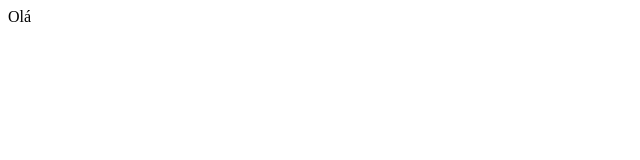
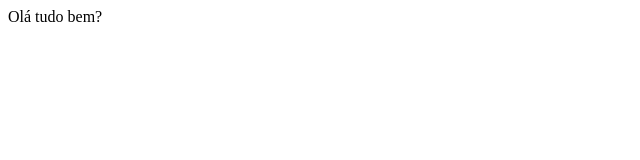
Before and after one commit to lucas-martins/tutorial-git, a plain HTML site: page index.html in a window 1280 px wide. Shown: the full height of the page, 0-640 px from the left. Drawn offline with Linux system fonts and the light colour scheme.

Commit message:
[ADD] Adicionando conteúdo no arquivo principal

```diff
--- a/index.html
+++ b/index.html
@@ -1,5 +1,5 @@
 <html>
     <body>
-        Olá
+        Olá tudo bem?
     </body>
 </html>
```
